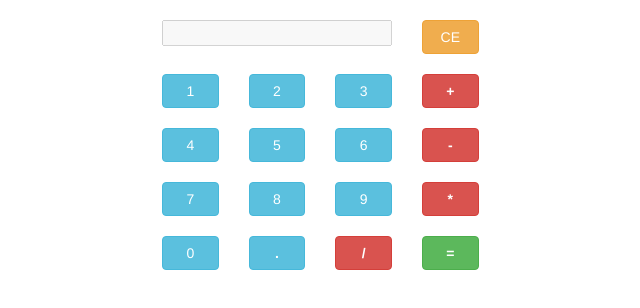
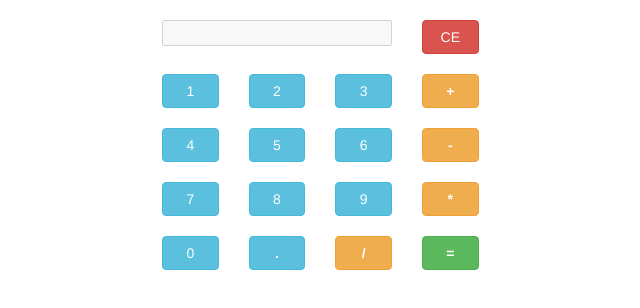
Before and after one commit to AnudeepRoy/simple-calculator, a plain HTML site: page Simple Calculator/index.html in a window 1280 px wide. Shown: the whole page, without its empty margins (233-873 px from the left). Drawn offline with nearby package versions, Linux system fonts and the light colour scheme.

Commit message:
Update index.html

```diff
--- a/Simple Calculator/index.html
+++ b/Simple Calculator/index.html
@@ -22,7 +22,7 @@
 					<input type="text" id='ip' name="random" disabled>
 				</div>
 				<div class="col-md-2 col-sm-2 col-xs-2">
-					<button type="button" class="btn btn-warning btn-block" onclick="getClear()">CE</button>
+					<button type="button" class="btn btn-danger btn-block" onclick="getClear()">CE</button>
 				</div>
 				<div class="col-md-4 col-sm-4 col-xs-4"></div>
 			</div>
@@ -40,7 +40,7 @@
 					<button class="btn btn-info btn-block" onclick="getFilled(3)" type="button">3</button>
 				</div>
 				<div class="col-md-2 col-sm-2 col-xs-2">
-					<button class="btn btn-danger btn-block" onclick="getFilled('+')" type="button"><strong>+</strong></button>
+					<button class="btn btn-warning btn-block" onclick="getFilled('+')" type="button"><strong>+</strong></button>
 				</div>
 				<div class="col-md-4 col-sm-4 col-xs-4"></div>
 			</div>
@@ -58,7 +58,7 @@
 					<button class="btn btn-info btn-block" onclick="getFilled(6)" type="button">6</button>
 				</div>
 				<div class="col-md-2 col-sm-2 col-xs-2">
-					<button class="btn btn-danger btn-block" onclick="getFilled('-')" type="button"><strong>-</strong></button>
+					<button class="btn btn-warning btn-block" onclick="getFilled('-')" type="button"><strong>-</strong></button>
 				</div>
 				<div class="col-md-4 col-sm-4 col-xs-4"></div>
 			</div>
@@ -76,7 +76,7 @@
 					<button class="btn btn-info btn-block" onclick="getFilled(9)" type="button">9</button>
 				</div>
 				<div class="col-md-2 col-sm-2 col-xs-2">
-					<button class="btn btn-danger btn-block" onclick="getFilled('*')" type="button"><strong>*</strong></button>
+					<button class="btn btn-warning btn-block" onclick="getFilled('*')" type="button"><strong>*</strong></button>
 				</div>
 				<div class="col-md-4 col-sm-4 col-xs-4"></div>
 			</div>
@@ -89,7 +89,7 @@
 					<button class="btn btn-info btn-block" type="button" onclick="getFilled('.')"><strong>.</strong></button>
 					</div>
 					<div class="col-md-2 col-sm-2 col-xs-2">
-						<button class="btn btn-danger btn-block" type="button" onclick="getFilled('/')"><strong>/</strong></button>
+						<button class="btn btn-warning btn-block" type="button" onclick="getFilled('/')"><strong>/</strong></button>
 					</div>
 					<div class="col-md-2 col-sm-2 col-xs-2">
 						<button class="btn btn-block btn-success" type="button" onclick="calci()"><strong>=</strong></button>
```
